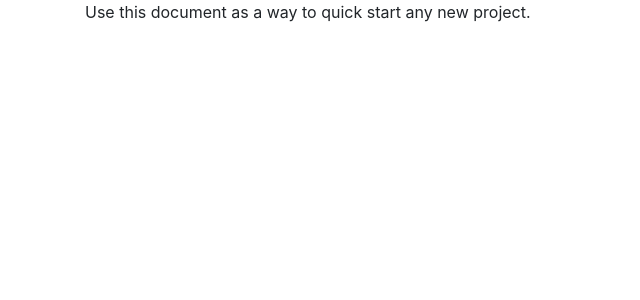
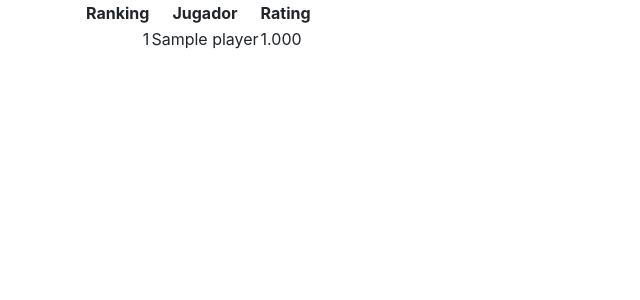
Before and after one commit to elsantodel90/RAAGo, a Django app: page / in a window 1280 px wide. Shown: the part 56-356 px from the top of the page, without its empty margins (0-640 px from the left). Run offline with Django 3.2, Linux system fonts and the light colour scheme; tables that the repository leaves empty hold one stand-in row (values such as "Sample post"); parts of the project's set-up code (start-up, migrations or seed data) failed here and were passed over; some libraries are stand-ins or nearby versions.

Commit message:
Esqueleto del issue #13. Falta embellecerlo porque es re feo pero anda.

```diff
--- a/aago_ranking/templates/pages/home.html
+++ b/aago_ranking/templates/pages/home.html
@@ -1 +1,12 @@
 {% extends "base.html" %}
+
+{% block content %}
+
+<table style="text-align : center">
+    <tr><th style="text-align : center">Ranking</th><th style="text-align : center">Jugador</th><th style="text-align : center">Rating</th></tr>
+    {% for player in players %}
+    <tr><td style="text-align : right">{{ player.ranking }}</td><td style="text-align : left">{{ player.name }}</td><td style="text-align : left">{{ player.rating }}</td></tr>
+    {% endfor %}
+</table>
+
+{% endblock content %}
--- a/config/urls.py
+++ b/config/urls.py
@@ -8,8 +8,11 @@ from django.contrib import admin
 from django.views.generic import TemplateView
 from django.views import defaults as default_views
 
+from . import views
+
 urlpatterns = [
-    url(r'^$', TemplateView.as_view(template_name='pages/home.html'), name='home'),
+    url(r'^$', views.homepage, name='home'),
+    #    url(r'nombre/(?P<name>\w+)$', views.test_2, name='test_2'),
     url(r'^about/$', TemplateView.as_view(template_name='pages/about.html'), name='about'),
 
     # Django Admin, use {% url 'admin:index' %}
--- /dev/null
+++ b/config/views.py
@@ -0,0 +1,16 @@
+from django.shortcuts import render
+from django.http import HttpResponse
+
+from aago_ranking.ratings.models import PlayerRating
+
+def homepage(request):
+    # TemplateView.as_view(template_name='pages/home.html')
+    allHistoryRatings = PlayerRating.objects.order_by('event')
+    playerRatings = dict()
+    for rating in allHistoryRatings:
+        playerRatings[rating.player.name] = rating.mu
+    sortedRatings = sorted(playerRatings.items(), reverse=True, key=(lambda item : item[1]))
+    players = [{"ranking" : i+1, "rating" : "{:.3f}".format(mu), "name" : name} for i, (name, mu) in enumerate(sortedRatings)]
+    return render(request, 'pages/home.html', {
+        'players': players, #[{ "ranking" : 1, "rating" : 1.521, "name" : "Rodrigo Batata" }, ],
+    })
```
